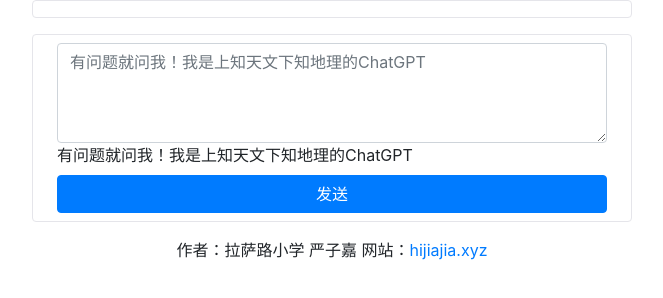
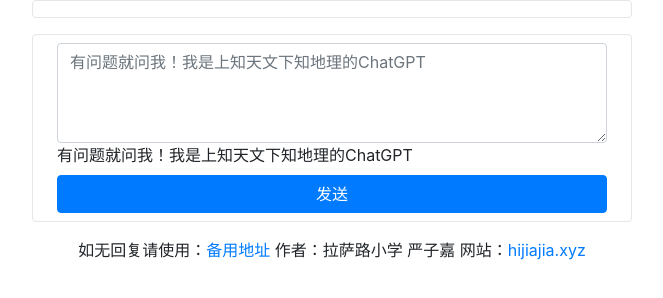
Before and after one commit to justin-jiajia/webchatgpt, a plain HTML site: page index.html in a window 1280 px wide. Shown: the whole page, without its empty margins (308-971 px from the left). Drawn offline with nearby package versions, Linux system fonts and the light colour scheme.

Commit message:
add favicon

```diff
--- a/index.html
+++ b/index.html
@@ -2,6 +2,7 @@
 
 <head>
     <title>WebChatGPT</title>
+    <link rel="icon" href="/static/favicon.ico" />
     <link href="https://lf26-cdn-tos.bytecdntp.com/cdn/expire-1-M/bootstrap/5.1.3/css/bootstrap.min.css" type="text/css"
         rel="stylesheet" />
     <link href="/static/style.css" type="text/css" rel="stylesheet" />
@@ -27,7 +28,7 @@
         <button type="button" class="btn btn-primary" id="send">发送</button>
     </div>
     <footer style=" display:flex;justify-content: center;width:100%;height:100%;;">
-        <p>作者：拉萨路小学 严子嘉 网站：<a href="https://hijiajia.xyz">hijiajia.xyz</a></p>
+        <p>如无回复请使用：<a href="https://notesjiajia.pythonanywhere.com">备用地址</a> 作者：拉萨路小学 严子嘉 网站：<a href="https://hijiajia.xyz">hijiajia.xyz</a></p>
     </footer>
     <script src="/static/script.js"></script>
 </body>
```
Also changed, not shown: static/favicon.ico (added).
